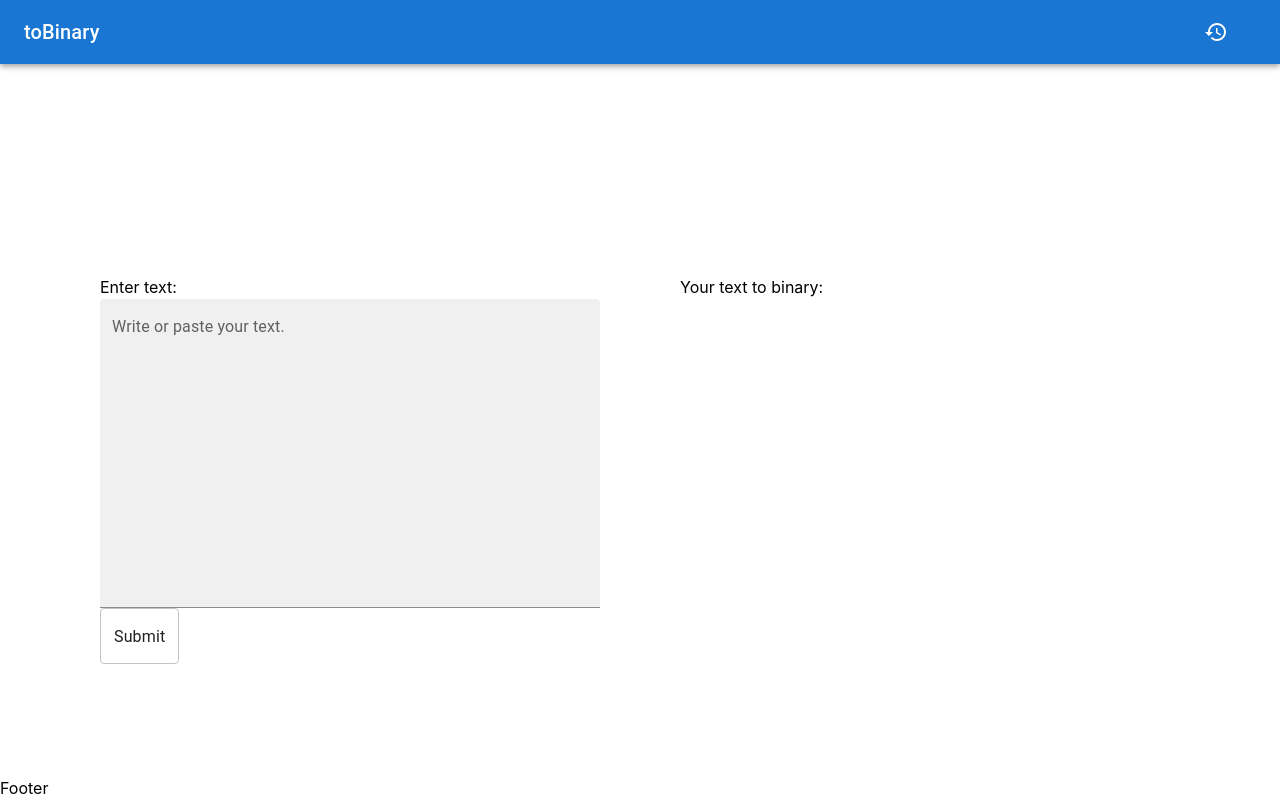
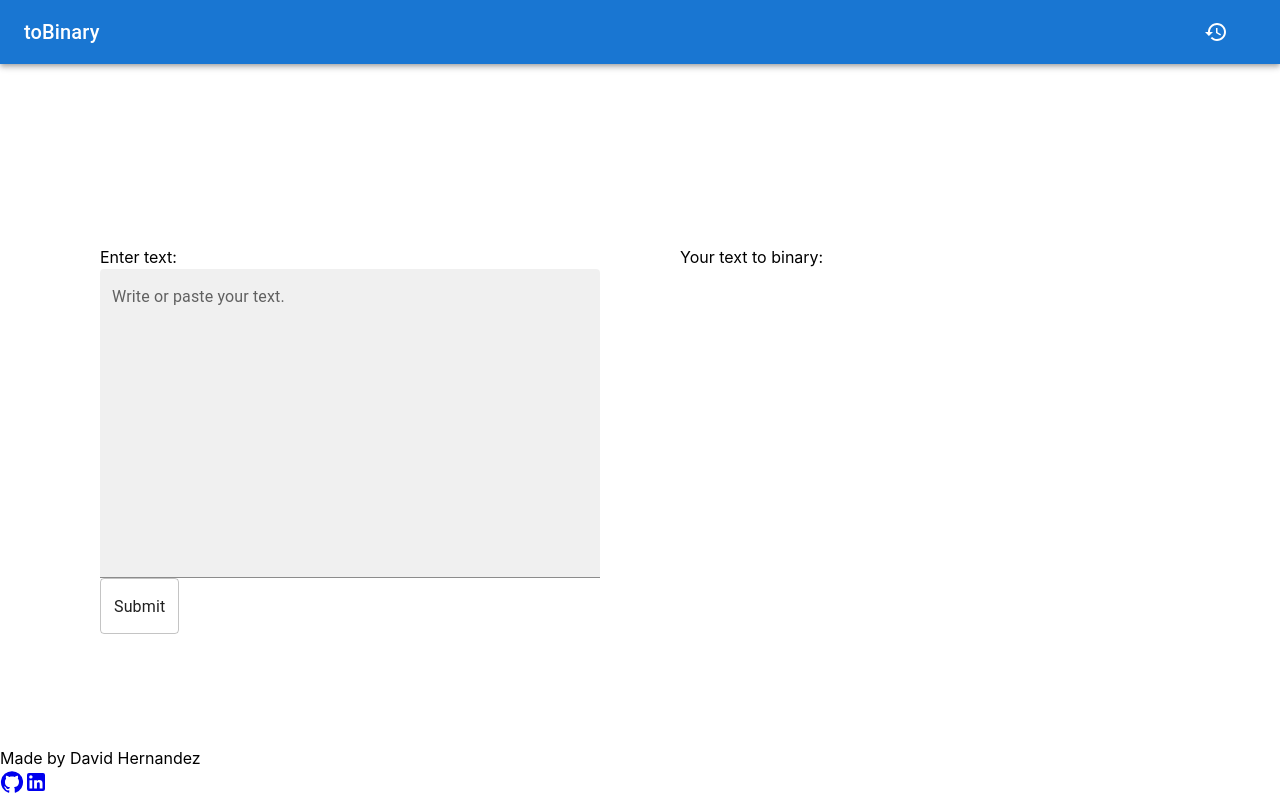
Before and after one commit to Vsjee/textToBinary, a React (Vite) app: page / in a window 1280 px wide. Built offline with nearby package versions, Linux system fonts and the light colour scheme; the HTML template or start-up script is replaced by a standard one.

Commit message:
add footer layout

```diff
--- a/src/components/footer/Footer.tsx
+++ b/src/components/footer/Footer.tsx
@@ -1,6 +1,20 @@
+import LinkedInIcon from '@mui/icons-material/LinkedIn';
+import GitHubIcon from '@mui/icons-material/GitHub';
 import FooterWrapper from './FooterWrapper.css';
 
 function Footer() {
-  return <FooterWrapper>Footer</FooterWrapper>;
+  return (
+    <FooterWrapper>
+      <div className='info'>Made by David Hernandez</div>
+      <div className='links'>
+        <a href='https://github.com/Vsjee' target='_blank'>
+          <GitHubIcon />
+        </a>
+        <a href='https://www.linkedin.com/in/david-felipe-hernandez-547109205/' target='_blank'>
+          <LinkedInIcon />
+        </a>
+      </div>
+    </FooterWrapper>
+  );
 }
 export default Footer;
```
